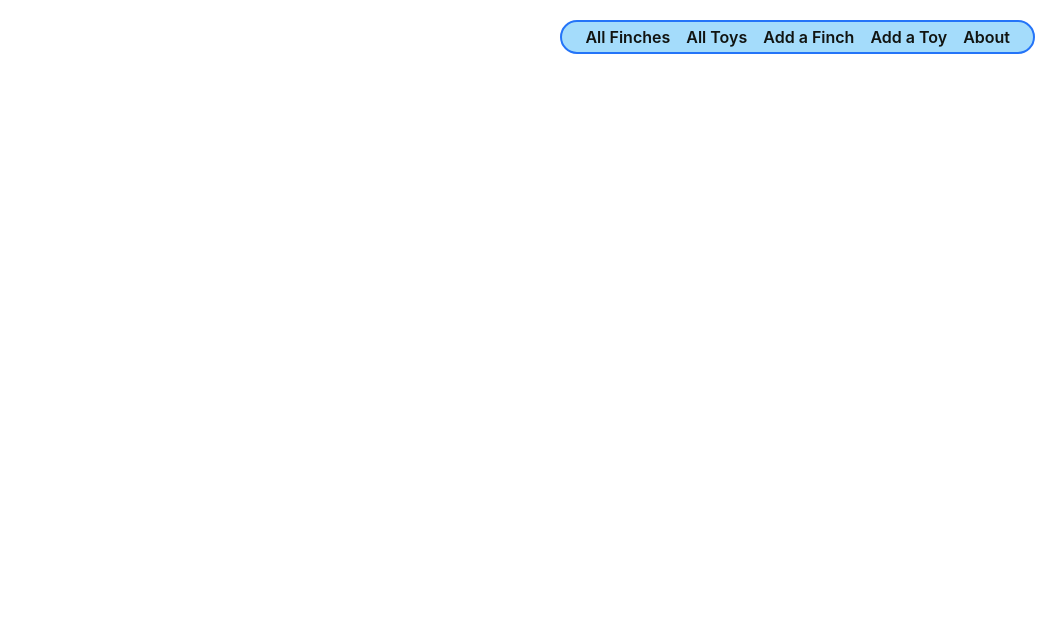
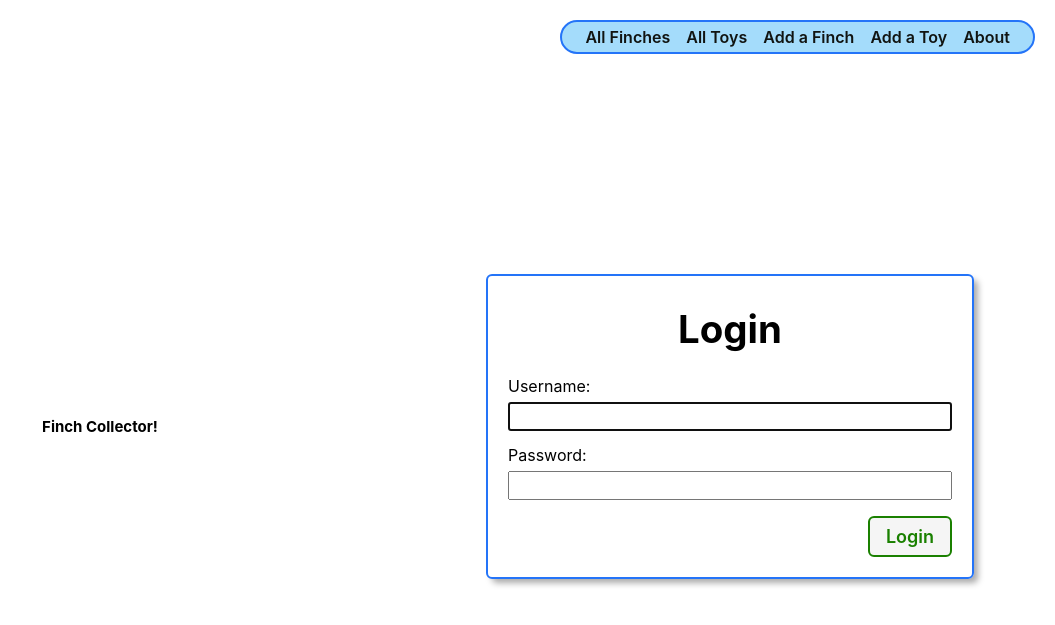
Before and after one commit to vader-v/finch-collector, a Django app: page / in a window 1280 px wide. Shown: the top 625 px of the page, without its empty margins (225-1280 px from the left). Run offline with Django 4.2, Linux system fonts and the light colour scheme.

Commit message:
add  login form to home template

```diff
--- a/main_app/templates/home.html
+++ b/main_app/templates/home.html
@@ -8,10 +8,19 @@
 {% block content %}
 
 <section class="logo-container">
+  <h1>Finch Collector!</h1>
   <div class="finch-container">
-
   </div>
-
+</section>
+<section>
+  <form action="{% url 'home' %}" method="post" class="login">
+    <h1>Login</h1>
+    {% csrf_token %}
+    {{ form.as_p }}
+    <input type="hidden" name="next" value="{{ next }}">
+    <button type="submit" class="btn submit">Login</button>
+  </form>
 </section>
 
+
 {% endblock %}
```
